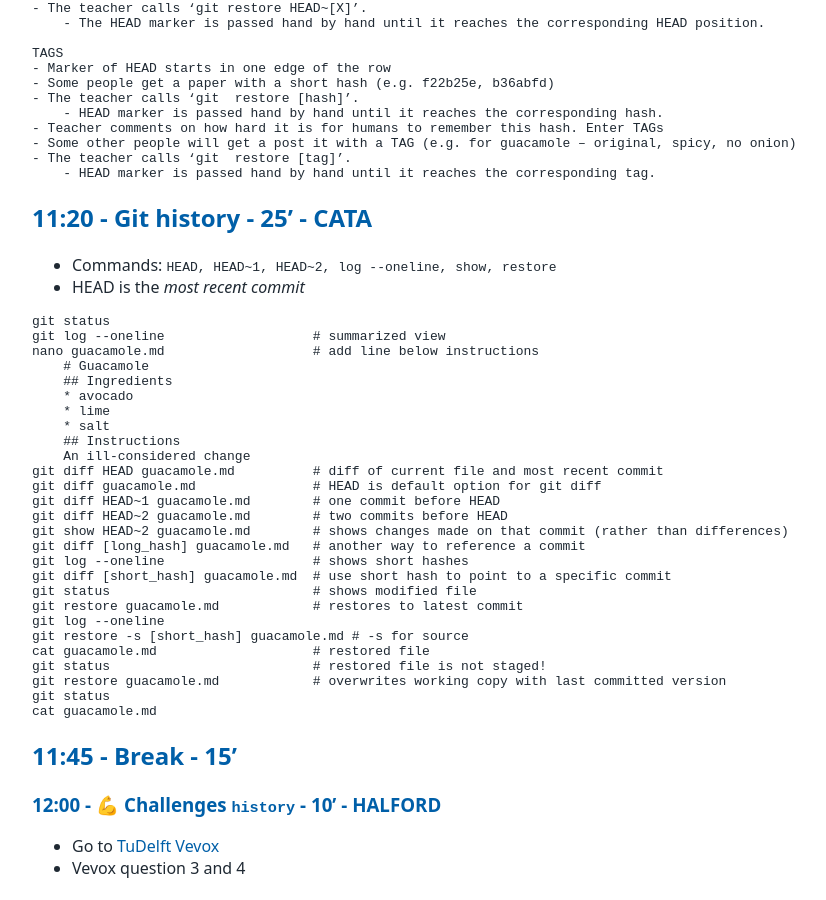
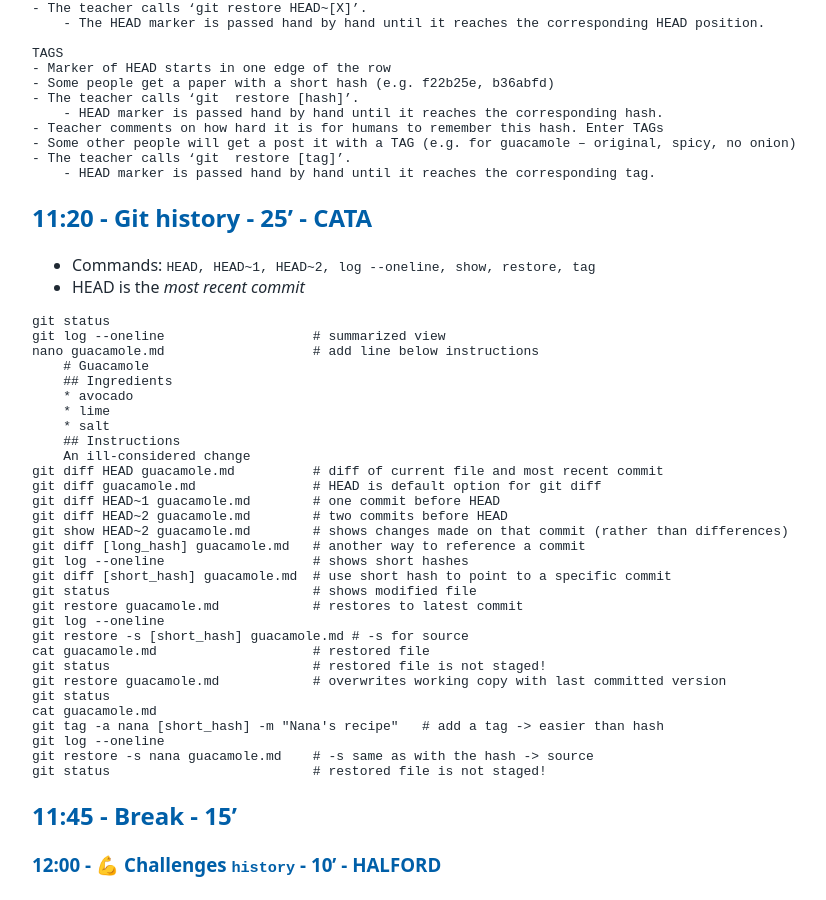
Before and after one commit to tu-delft-library/introduction_to_version_control_with_git, a Jekyll site: the page built from materials_for_trainers/lesson_plan.md, in a window 1280 px wide and 900 px high, scrolled down 3555 px. Shown: the whole window, without its empty margins (108-934 px from the left). Built offline with Jekyll 4.4.1, drawn with Linux system fonts in a browser that asks for light colours; our own code applies the rules of GitHub Pages for plain Markdown files.

Commit message:
Add content for `tag`

````diff
--- a/materials_for_trainers/lesson_plan.md
+++ b/materials_for_trainers/lesson_plan.md
@@ -191,7 +191,7 @@ git diff me.txt                     # show differences
 
 
 ## 11:20 - Git history - 25' - CATA
-- Commands: `HEAD, HEAD~1, HEAD~2, log --oneline, show, restore`
+- Commands: `HEAD, HEAD~1, HEAD~2, log --oneline, show, restore, tag`
 - HEAD is the *most recent commit*
 
 ```console
@@ -222,6 +222,10 @@ git status                          # restored file is not staged!
 git restore guacamole.md            # overwrites working copy with last committed version
 git status
 cat guacamole.md
+git tag -a nana [short_hash] -m "Nana's recipe"   # add a tag -> easier than hash
+git log --oneline
+git restore -s nana guacamole.md    # -s same as with the hash -> source
+git status                          # restored file is not staged!
 ```
 ## 11:45 - Break - 15'
 
````
